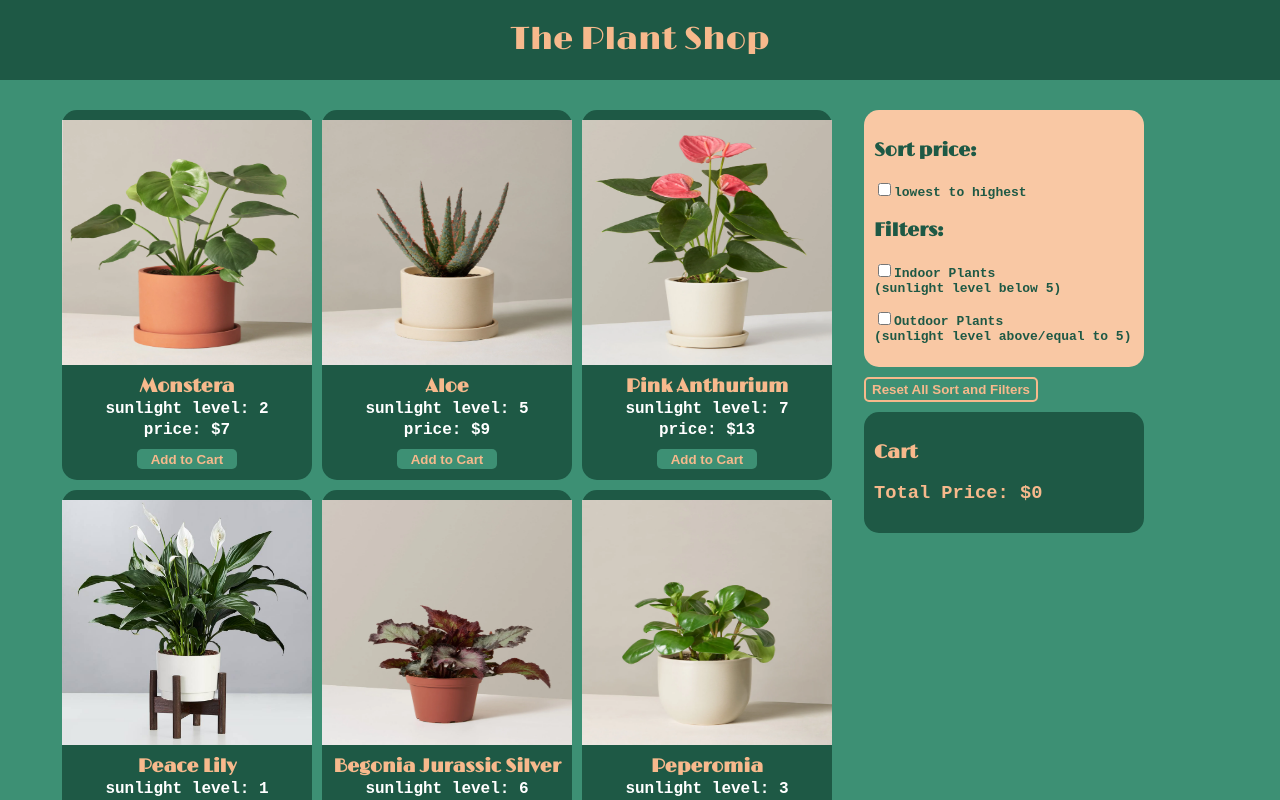
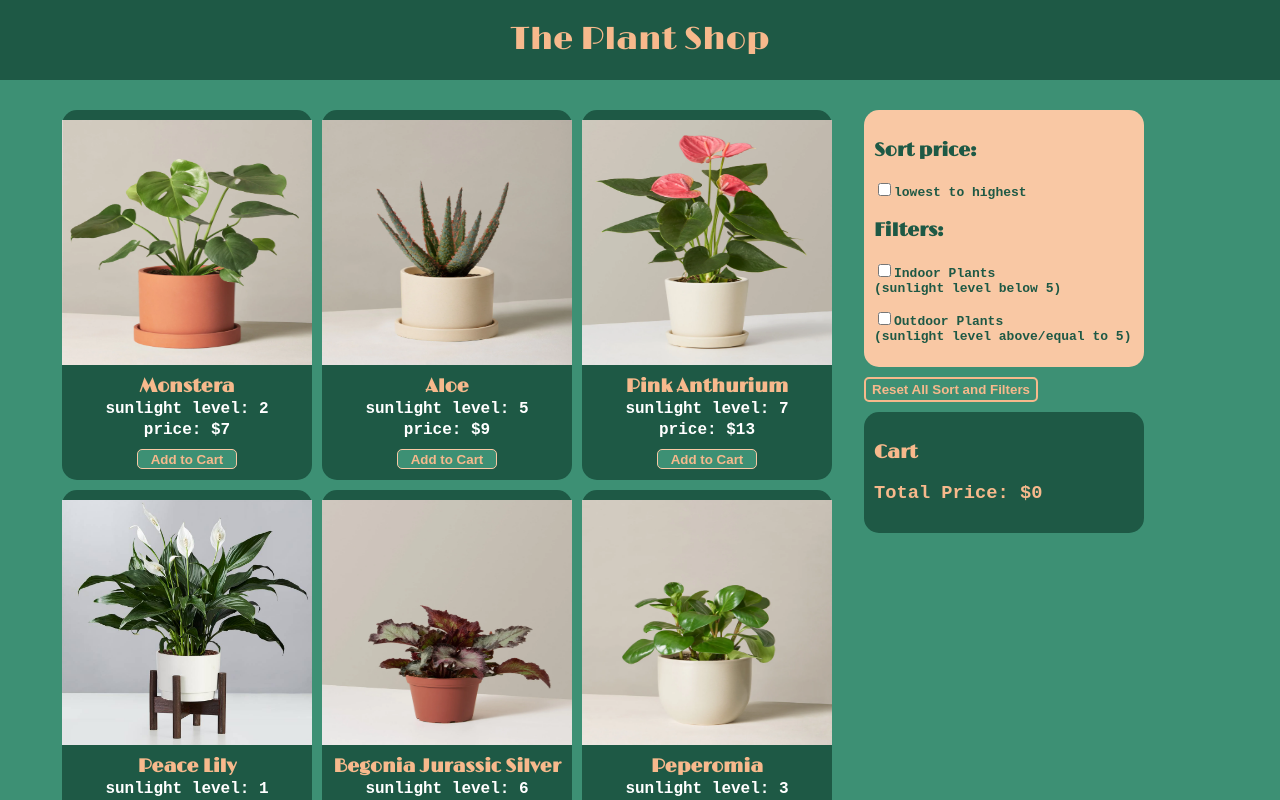
Before and after one commit to roundcapybara121/development-project, a React (Create React App) app: page / in a window 1280 px wide. Shown: the top 800 px of the page. Built offline with nearby package versions, Linux system fonts and the light colour scheme; the HTML template or start-up script is replaced by a standard one; a web font is replaced by a local one.

Commit message:
add button border

```diff
--- a/src/App.css
+++ b/src/App.css
@@ -93,7 +93,7 @@ h3 {
 .add-button {
   background-color: #3d9074;
   color: #f7b98c;
-  border: none;
+  border: 1px solid #f9c8a4;
   border-radius: 5px;
   height: 20px;
   width: 100px;
@@ -105,6 +105,7 @@ h3 {
   color: #3d9074;
   font-weight: bold;
   transition: 0.2s;
+  border: none;
 }
 
 .upper-bar {
```
